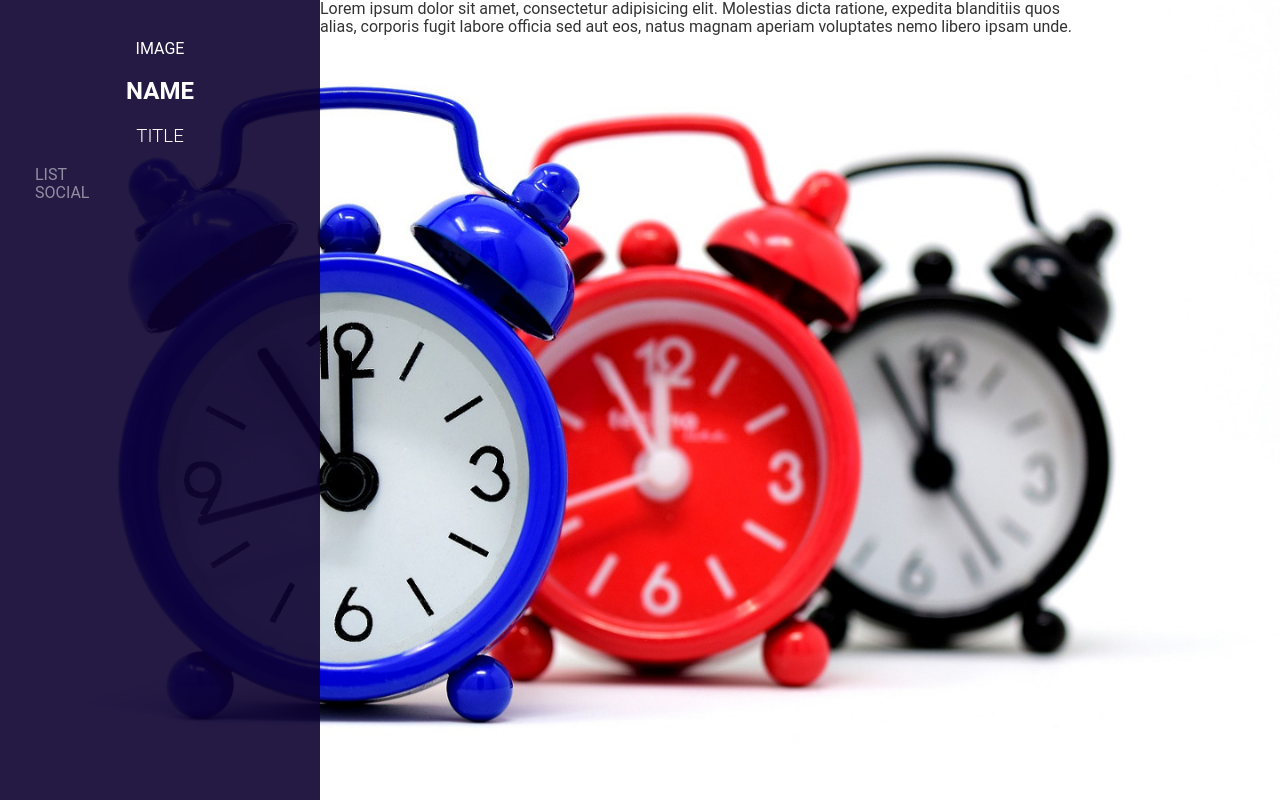
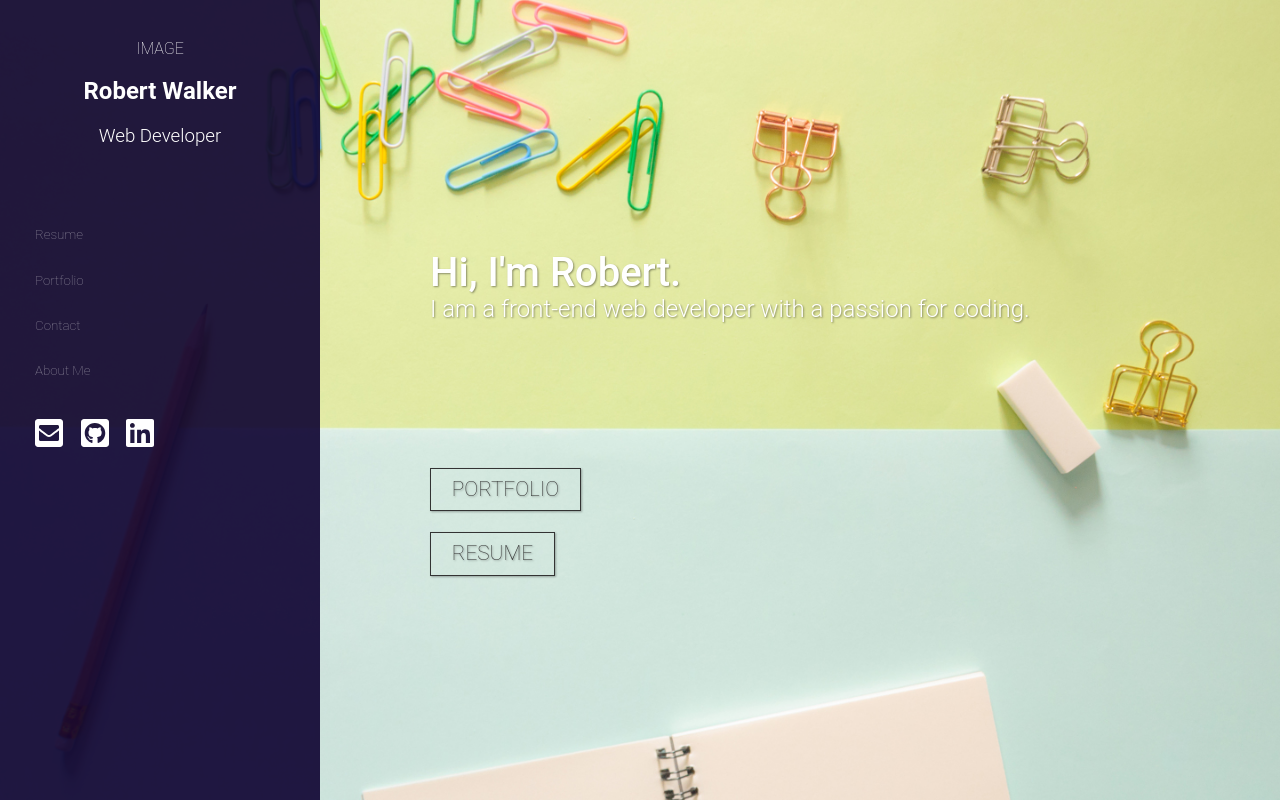
Before and after one commit to demond611/portfolio_2018, a website: page app/index.html in a window 1280 px wide. Drawn offline with Linux system fonts and the light colour scheme.

Commit message:
updating index.html

```diff
--- a/app/assets/styles/base/_global.css
+++ b/app/assets/styles/base/_global.css
@@ -7,4 +7,6 @@
 body {
 	font-family: 'Roboto', sans-serif;
 	color: #333;
+	font-size: 1em;
+	font-weight: 200;
 }
--- a/app/assets/styles/modules/_aside-content.css
+++ b/app/assets/styles/modules/_aside-content.css
@@ -9,6 +9,11 @@
 	width: 25%;
 	z-index: 2;
 	color: white;
+
+	a {
+		color: inherit;
+		text-decoration: none;
+	}
 
 	&__background {
 		top: 0;
@@ -23,17 +28,72 @@
 	&__image{
 		text-align: center;
 	}
-	&__title{
+
+	&__header{
 		text-align: center;
 	}
-	&__subtitle{
+
+	&__subheader{
 		text-align: center;
 		font-weight: 300;
 	}
-	&__list{
+
+	&__nav{
+		font-size: smaller;
+		margin-top:75px;
 		color: rgba(255, 255, 255, .5);
 	}
+
+	&__nav-list {
+		text-decoration: none;
+		list-style: none;
+		padding-left: 0;
+	}
+
+	&__nav-item {
+		display: block;
+		margin-bottom: 1.5em;
+		padding: 5px 0;
+
+		&:hover {
+			color: #fff;
+		}
+
+		&::after {
+			display: none;
+			font-style: normal;
+			font-variant: normal;
+			text-rendering: auto;
+			-webkit-font-smoothing: antialiased;
+		}
+
+		&:hover::after {
+			content: " \f2b9";
+			font-family: "Font Awesome 5 Free";
+			font-weight: 400;
+			padding-left: 5px;
+		};
+	}
+
 	&__social{
+		margin-top:75px;
 		color: rgba(255, 255, 255, .5);
 	}
+
+	&__social-list {
+		text-decoration: none;
+		list-style: none;
+		padding-left: 0;
+		font-size: 2em;
+	}
+
+	&__social-item {
+		display: inline;
+		padding-right: 10px;
+
+		&:last-child { padding-right: 0; }
+
+		&:hover { color: #fff; }
+	}
+
 }
--- /dev/null
+++ b/app/assets/styles/modules/_btn.css
@@ -0,0 +1,15 @@
+/* BUTTON STYLES */
+
+.btn {
+	background-color: inherit;
+	color: #333;
+	text-decoration: none;
+	display: inline-block;
+	border: 1px solid #333;
+	padding: .5em 1em;
+	margin-right: .5em;
+	text-transform: uppercase;
+	line-height: 1;
+	box-shadow: 1px 1px 2px rgba(0, 0, 0, .3);
+	text-shadow: 1px 1px 2px rgba(0, 0, 0, .4);
+}
--- a/app/assets/styles/modules/_main-content.css
+++ b/app/assets/styles/modules/_main-content.css
@@ -10,18 +10,46 @@
 		left: 0;
 		right: 0;
 		z-index: 1;
-		background: url('../images/the-eleventh-hour-3101625_1920.jpg') top left no-repeat #bababa;
+		background: url('../images/pexels-photo-584305.jpeg') top left no-repeat #bababa;
 		background-size: cover;
 	}
 
 	&__content {
 		position: relative;
+		padding-left: 110px;
+		padding-top: 250px;
 		margin-left: 25%;
 		max-width: 60%;
+		color: white;
 	}
-	&__header {}
-	&__desc {}
-	&__links {}
+
+	&__header {
+		font-size: 2.5em;
+		font-weight: 500;
+		text-shadow: 1px 1px 2px rgba(0, 0, 0, .4);
+	}
+
+	&__desc {
+		font-size: 1.5em;
+		font-weight: 300;
+		margin-bottom: 6em;
+		text-shadow: 1px 1px 2px rgba(0, 0, 0, .4);
+	}
+
+	&__links {
+		font-size: 1.3em;
+		margin-bottom: 1em;
+		/*animation-name: fadein;
+		animation-duration: 5s;
+		animation-iteration-count: 1;
+		animation-timing-function: linear;
+
+		@keyframes fadein {
+			0%,25% { opacity: 0; }
+			to { opacity: 1; }
+		}*/
+	}
+
 }
 
 .site-main::before {
@@ -32,7 +60,7 @@
 	right: auto;
 	content: " ";
 	display: block;
-	background: url('../images/the-eleventh-hour-3101625_1920.jpg') top left no-repeat #bababa;
+	background: url('../images/pexels-photo-584305.jpeg') top left no-repeat #bababa;
 	width: 25%;
 	background-size: cover;
 }
--- a/app/index.html
+++ b/app/index.html
@@ -19,23 +19,60 @@
     <meta property="og:image" content="">
 
     <link rel="stylesheet" href="temp/styles/main.css">
+
+    <!--use just the brands and solid styles-->
+    <script src="//use.fontawesome.com/releases/v5.0.7/js/brands.js"></script>
+    <script src="//use.fontawesome.com/releases/v5.0.7/js/solid.js"></script>
+    <script src="//use.fontawesome.com/releases/v5.0.7/js/fontawesome.js"></script>
 </head>
 <body>
 
     <aside class="site-sidebar">
         <div class="site-sidebar__background">
-            <div class="site-sidebar__image">IMAGE</div>
-            <h2 class="site-sidebar__title">NAME</h2>
-            <h3 class="site-sidebar__subtitle">TITLE</h3>
-            <div class="site-sidebar__list">LIST</div>
-            <div class="site-sidebar__social">SOCIAL</div>
+            <a href="#">
+                <div class="site-sidebar__image">IMAGE</div>
+                <h2 class="site-sidebar__header">Robert Walker</h2>
+                <h3 class="site-sidebar__subheader">Web Developer</h3>
+            </a>
+            <nav class="site-sidebar__nav">
+                <ul class="site-sidebar__nav-list">
+                    <li class="site-sidebar__nav-item">Resume</li>
+                    <li class="site-sidebar__nav-item">Portfolio</li>
+                    <li class="site-sidebar__nav-item">Contact</li>
+                    <li class="site-sidebar__nav-item">About Me</li>
+                </ul>
+            </nav>
+            <div class="site-sidebar__social">
+                <ul class="site-sidebar__social-list">
+                    <li class="site-sidebar__social-item">
+                        <a href="mailto:demond611@gmail.com" target="_new"><i class="fas fa-envelope-square"></i></a>
+                    </li>
+                    <li class="site-sidebar__social-item">
+                        <a href="//github.com/demond611" target="_new"><i class="fab fa-github-square"></i></a>
+                    </li>
+                    <li class="site-sidebar__social-item">
+                        <a href="//www.linkedin.com/pub/robert-walker/90/9b4/2a8" target="_new"><i class="fab fa-linkedin"></i></a>
+                    </li>
+                </ul>
+            </div>
         </div>
     </aside>
 
     <div class="site-main">
         <div class="site-main__home">
             <div class="site-main__content">
-                Lorem ipsum dolor sit amet, consectetur adipisicing elit. Molestias dicta ratione, expedita blanditiis quos alias, corporis fugit labore officia sed aut eos, natus magnam aperiam voluptates nemo libero ipsam unde.
+                <div class="site-main__header">
+                    Hi, I'm Robert.
+                </div>
+                <div class="site-main__desc">
+                    I am a front-end web developer with a passion for coding.
+                </div>
+                <div class="site-main__links">
+                    <a href="#" class="btn">Portfolio</a>
+                </div>
+                <div class="site-main__links">
+                    <a href="#" class="btn">Resume</a>
+                </div>
             </div>
         </div>
     </div>
--- a/app/temp/styles/main.css
+++ b/app/temp/styles/main.css
@@ -354,12 +354,15 @@ template {
 body {
 	font-family: 'Roboto', sans-serif;
 	color: #333;
+	font-size: 1em;
+	font-weight: 200;
 }
 
 /* MAIN CONTENT STYLES */
 
 .site-main {
 	margin-left: 25%;
+
 }
 
 .site-main__home {
@@ -369,21 +372,45 @@ body {
 		left: 0;
 		right: 0;
 		z-index: 1;
-		background: url('../images/the-eleventh-hour-3101625_1920.jpg') top left no-repeat #bababa;
+		background: url('../images/pexels-photo-584305.jpeg') top left no-repeat #bababa;
 		background-size: cover;
 	}
 
 .site-main__content {
 		position: relative;
+		padding-left: 110px;
+		padding-top: 250px;
 		margin-left: 25%;
 		max-width: 60%;
+		color: white;
 	}
 
-.site-main__header {}
+.site-main__header {
+		font-size: 2.5em;
+		font-weight: 500;
+		text-shadow: 1px 1px 2px rgba(0, 0, 0, .4);
+	}
 
-.site-main__desc {}
+.site-main__desc {
+		font-size: 1.5em;
+		font-weight: 300;
+		margin-bottom: 6em;
+		text-shadow: 1px 1px 2px rgba(0, 0, 0, .4);
+	}
 
-.site-main__links {}
+.site-main__links {
+		font-size: 1.3em;
+		margin-bottom: 1em;
+		/*animation-name: fadein;
+		animation-duration: 5s;
+		animation-iteration-count: 1;
+		animation-timing-function: linear;
+
+		@keyframes fadein {
+			0%,25% { opacity: 0; }
+			to { opacity: 1; }
+		}*/
+	}
 
 .site-main::before {
 	position: fixed;
@@ -393,7 +420,7 @@ body {
 	right: auto;
 	content: " ";
 	display: block;
-	background: url('../images/the-eleventh-hour-3101625_1920.jpg') top left no-repeat #bababa;
+	background: url('../images/pexels-photo-584305.jpeg') top left no-repeat #bababa;
 	width: 25%;
 	background-size: cover;
 }
@@ -409,7 +436,13 @@ body {
 	width: 25%;
 	z-index: 2;
 	color: white;
+
 }
+
+.site-sidebar a {
+		color: inherit;
+		text-decoration: none;
+	}
 
 .site-sidebar__background {
 		top: 0;
@@ -425,34 +458,89 @@ body {
 		text-align: center;
 	}
 
-.site-sidebar__title{
+.site-sidebar__header{
 		text-align: center;
 	}
 
-.site-sidebar__subtitle{
+.site-sidebar__subheader{
 		text-align: center;
 		font-weight: 300;
 	}
 
-.site-sidebar__list{
+.site-sidebar__nav{
+		font-size: smaller;
+		margin-top:75px;
 		color: rgba(255, 255, 255, .5);
 	}
 
+.site-sidebar__nav-list {
+		text-decoration: none;
+		list-style: none;
+		padding-left: 0;
+	}
+
+.site-sidebar__nav-item {
+		display: block;
+		margin-bottom: 1.5em;
+		padding: 5px 0;
+	}
+
+.site-sidebar__nav-item:hover {
+			color: #fff;
+		}
+
+.site-sidebar__nav-item::after {
+			display: none;
+			font-style: normal;
+			font-variant: normal;
+			text-rendering: auto;
+			-webkit-font-smoothing: antialiased;
+		}
+
+.site-sidebar__nav-item:hover::after {
+			content: " \f2b9";
+			font-family: "Font Awesome 5 Free";
+			font-weight: 400;
+			padding-left: 5px;
+		};
+
 .site-sidebar__social{
+		margin-top:75px;
 		color: rgba(255, 255, 255, .5);
 	}
+
+.site-sidebar__social-list {
+		text-decoration: none;
+		list-style: none;
+		padding-left: 0;
+		font-size: 2em;
+	}
+
+.site-sidebar__social-item {
+		display: inline;
+		padding-right: 10px;
+	}
+
+.site-sidebar__social-item:last-child { padding-right: 0; }
+
+.site-sidebar__social-item:hover { color: #fff; }
+
+/* BUTTON STYLES */
+
+.btn {
+	background-color: inherit;
+	color: #333;
+	text-decoration: none;
+	display: inline-block;
+	border: 1px solid #333;
+	padding: .5em 1em;
+	margin-right: .5em;
+	text-transform: uppercase;
+	line-height: 1;
+	box-shadow: 1px 1px 2px rgba(0, 0, 0, .3);
+	text-shadow: 1px 1px 2px rgba(0, 0, 0, .4);
+}
 
 /*$mainBlue: rgba(26, 28, 89, 1);*/
 
 /*$mainBg: #bababa;*/
-
-.background-image {
-	position: fixed;
-	top: 0;
-	bottom: 0;
-	left: 0;
-	right: 0;
-	background: url('../images/the-eleventh-hour-3101625_1920.jpg') top left no-repeat #bababa;
-	width: 100%;
-	height: auto;
-}
```
Also changed, not shown: app/assets/styles/main.css (+1 -12 lines), app/assets/images/pexels-photo-584305.jpeg (added), app/assets/images/the-eleventh-hour-3101625_1920.jpg (deleted), app/temp/images/pexels-photo-584305.jpeg (added), app/temp/images/the-eleventh-hour-3101625_1920.jpg (deleted).
